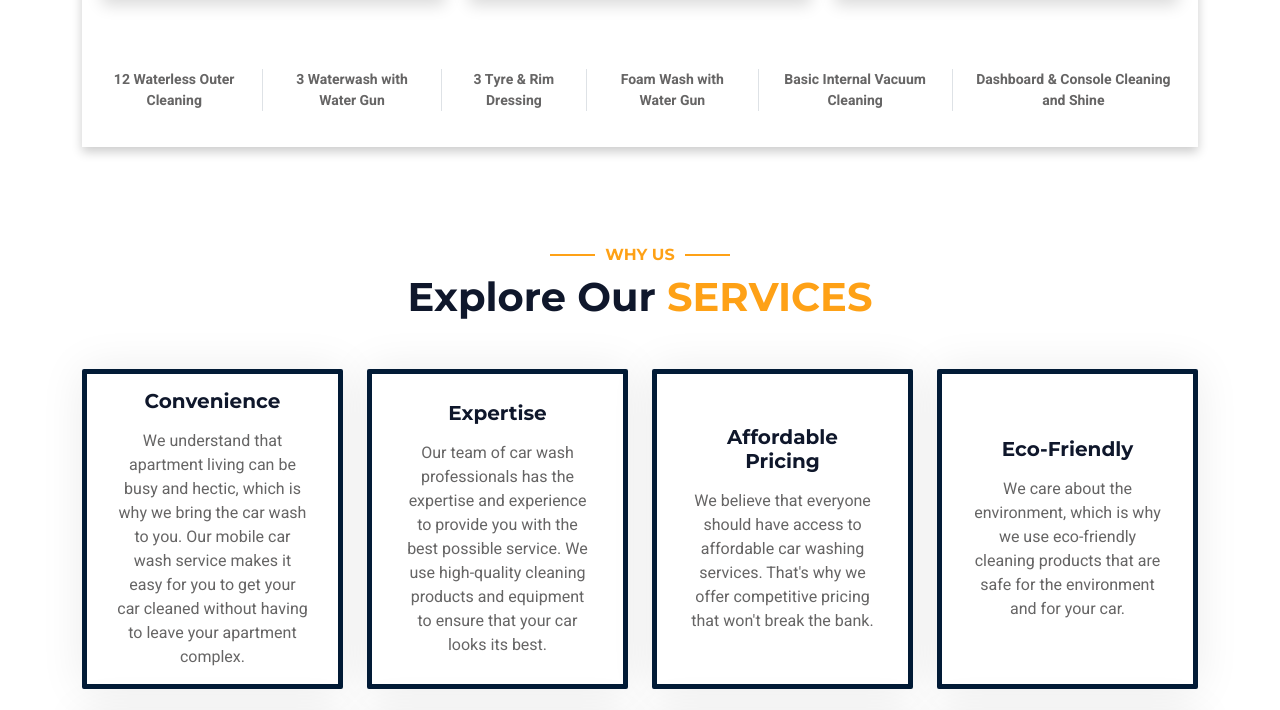
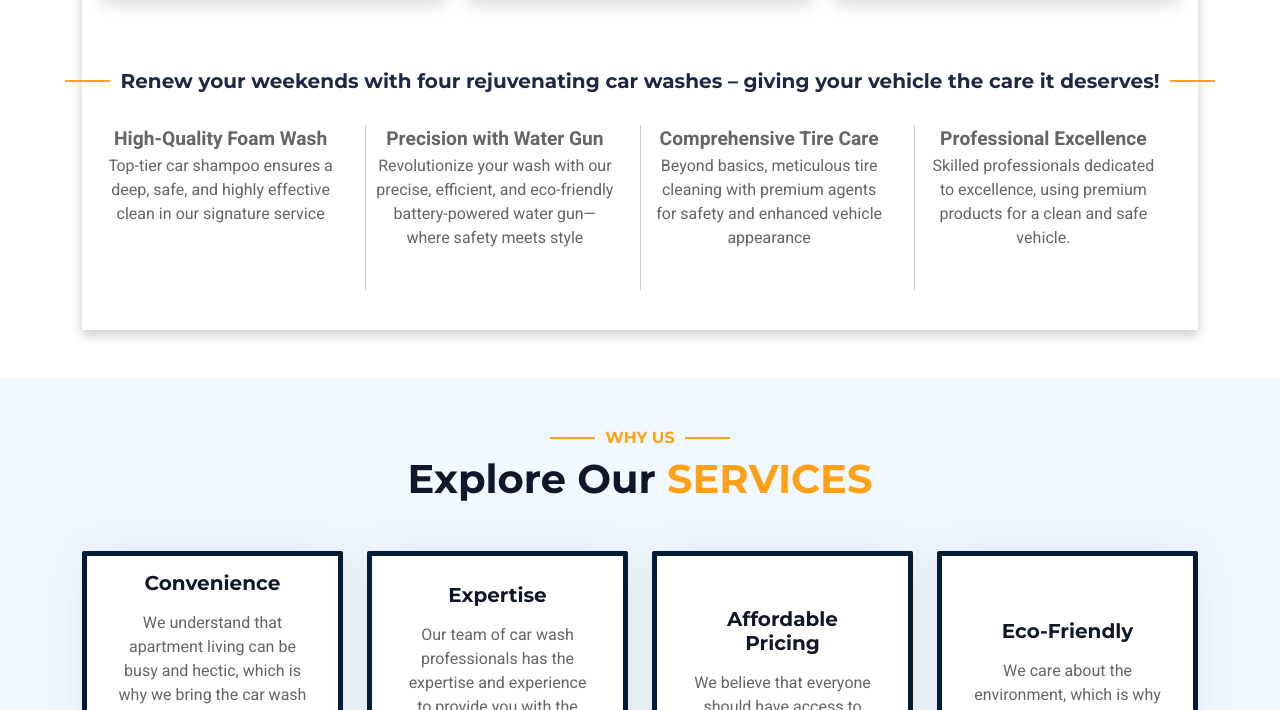
Before and after one commit to ShineSquadTeam/ShineSquadTeam.github.io, a plain HTML site: page ShineSquad/index.html in a window 1280 px wide. Shown: the part 2239-2949 px from the top of the page. Drawn offline with nearby package versions, Linux system fonts and the light colour scheme.

Commit message:
Update index.html

```diff
--- a/ShineSquad/index.html
+++ b/ShineSquad/index.html
@@ -339,7 +339,7 @@
                 <div style="background-color: white; padding: 20px; box-shadow: 0 5px 10px rgba(0, 0, 0, 0.2);">
                     <div class="text-center wow fadeInUp" data-wow-delay="0.1s">
                         <h6 class="section-title text-center text-primary text-uppercase">Our Packages</h6>
-                        <h1 class="mb-5">Explore Our <span class="text-primary text-uppercase">Packages</span></h1>
+                        <h1 class="mb-5">Explore Our <span class="text-primary text-uppercase">Monthly Packages</span></h1>
                         <h6 class="section-title text-center" style="color: #1e2846;">*Connect with our specialists for premium car care services, tailored to your vehicle's needs.</h6>
                     </div>
 
@@ -390,14 +390,84 @@
                         </div>
                         <!-- To Move below Button -->
 
-                        <div class="d-flex mb-3">
-                            <small class="border-end me-3 pe-3" style="font-weight: bold; text-align: center;">12 Waterless Outer Cleaning</small>
-                            <small class="border-end me-3 pe-3" style="font-weight: bold; text-align: center;">3 Waterwash with Water Gun</small>
-                            <small class="border-end me-3 pe-3" style="font-weight: bold; text-align: center;">3 Tyre &amp; Rim Dressing</small>
-                            <small class="border-end me-3 pe-3" style="font-weight: bold; text-align: center;">Foam Wash with Water Gun</small>
-                            <small class="border-end me-3 pe-3" style="font-weight: bold; text-align: center;">Basic Internal Vacuum Cleaning</small>
-                            <small style="font-weight: bold; text-align: center;">Dashboard &amp; Console Cleaning and Shine</small>
+
+                        <div class="text-center wow fadeInUp" data-wow-delay="0.1s">
+                            <!-- <h6 class="section-title text-center text-primary text-uppercase">Our Packages</h6>
+                            <h1 class="mb-5">Explore Our <span class="text-primary text-uppercase">Monthly Packages</span></h1> -->
+                            <h5 class="section-title text-center" style="color: #1e2846;">Renew your weekends with four rejuvenating car washes – giving your vehicle the care it deserves!</h5>
                         </div>
+
+
+                        <style>
+                            .custom-container {
+                                display: flex;
+                                justify-content: space-between;
+                                margin-bottom: 20px; /* Adjust as needed */
+                            }
+
+                            .custom-column {
+                                flex: 1;
+                                text-align: center;
+                                margin-bottom: 20px; /* Adjust as needed */
+                            }
+
+                            .custom-header {
+                                font-weight: bold;
+                                text-align: center;
+                                font-size: 1.2em;
+                                margin-bottom: 10px; /* Adjust as needed */
+                            }
+
+                            .custom-description {
+                                text-align: center;
+                                margin-bottom: 20px; /* Adjust as needed */
+                            }
+
+                            .vertical-line {
+                                border-left: 1px solid #ccc; /* Vertical line color */
+                                height: 100%;
+                                margin: 0 10px; /* Adjust as needed */
+                            }
+                        </style>
+
+                        <div class="custom-container">
+                            <div class="custom-column me-3">
+                                <small class="custom-header">High-Quality Foam Wash</small>
+                                <p class="custom-description">
+                                    Top-tier car shampoo ensures a deep, safe, and highly effective clean in our signature service
+                                </p>
+                            </div>
+
+                            <div class="vertical-line"></div>
+
+                            <div class="custom-column me-3">
+                                <small class="custom-header">Precision with Water Gun</small>
+                                <p class="custom-description">
+                                    Revolutionize your wash with our precise, efficient, and eco-friendly battery-powered water gun—where safety meets style
+                                </p>
+                            </div>
+
+                            <div class="vertical-line"></div>
+
+                            <div class="custom-column me-3">
+                                <small class="custom-header">Comprehensive Tire Care</small>
+                                <p class="custom-description">
+                                    Beyond basics, meticulous tire cleaning with premium agents for safety and enhanced vehicle appearance
+                                </p>
+                            </div>
+
+                            <div class="vertical-line"></div>
+
+                            <div class="custom-column me-3">
+                                <small class="custom-header">Professional Excellence</small>
+                                <p class="custom-description">
+                                    Skilled professionals dedicated to excellence, using premium products for a clean and safe vehicle.
+                                </p>
+                            </div>
+                        </div>
+
+                        </div>
+
                     </div>
                 </div>
 
@@ -715,7 +785,7 @@
                 <div class="col-lg-10 border rounded p-1">
                     <div class="border rounded text-center p-1">
                         <div class="bg-white rounded text-center p-5">
-                            <h4 class="mb-4">3 Special Free Foam Wash For <span class="text-primary text-uppercase">NEW Subscribers!</span></h4>
+                            <h4 class="mb-4">Namaskara Bangaloreans! Let Namma Bengaluru shine brighter with your clean car. <span class="text-primary text-uppercase">let's celebrate the spirit of our city!</span></h4>
                             <div class="position-relative mx-auto" style="max-width: 400px;">
                             </div>
                         </div>
@@ -734,7 +804,7 @@
                         <div class="bg-primary rounded p-4">
                             <a href="/ShineSquad/#home"><h1 class="text-white text-uppercase mb-3">Shine Squad</h1></a>
                             <p class="text-white mb-0">
-								Subscribe <a class="text-dark fw-medium" href="https://htmlcodex.com/hotel-html-template-pro">Shine Squad</a>, Let your clean car speak volumes about your personality!
+								Subscribe <a class="text-dark fw-medium" href="">Shine Squad</a>, Let your clean car speak volumes about your personality!
 							</p>
                         </div>
                     </div>
```
